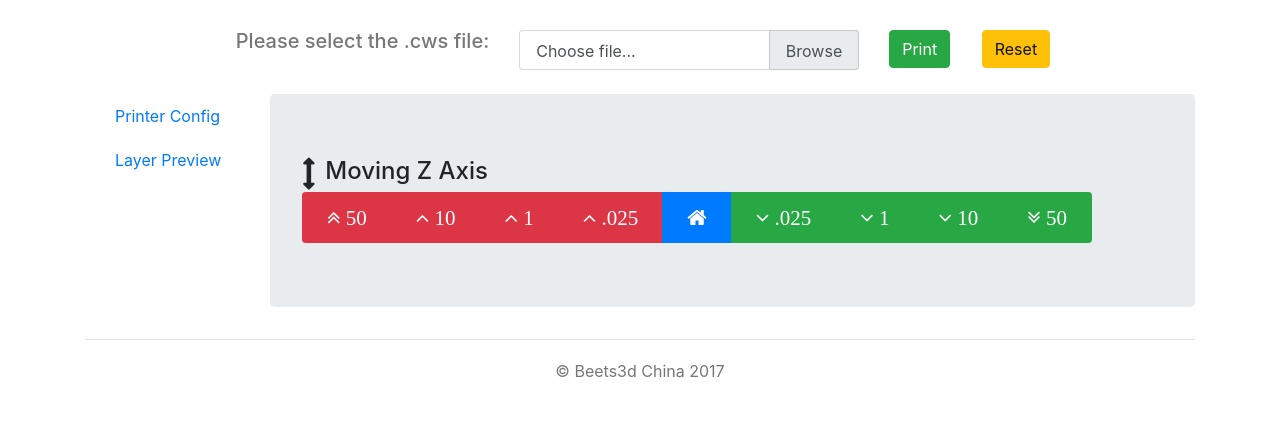
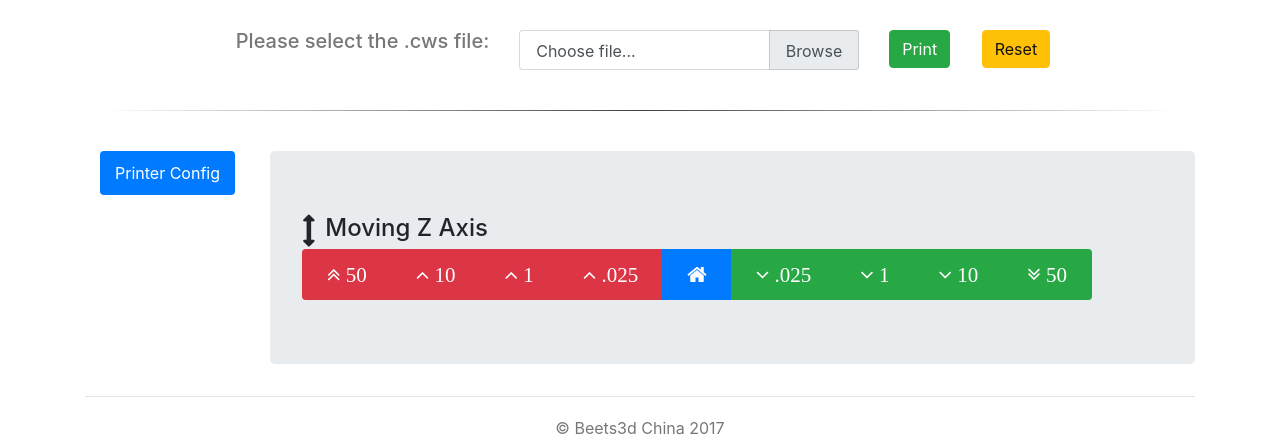
Before and after one commit to abigail830/zSlicer, a Django app: page /print/ in a window 1280 px wide. Shown: the part 81-518 px from the top of the page. Run offline with Django 3.2, Linux system fonts and the light colour scheme; some libraries are stand-ins or nearby versions.

Commit message:
seperate config and preview into different tab

```diff
--- a/static/cwsviewer/css/main.css
+++ b/static/cwsviewer/css/main.css
@@ -75,6 +75,9 @@ left:0px;
         text-decoration: none;
 }
 
-#leftMenu ul li:hover{
-    background-color: @accent_hover;
+
+hr.style-two {
+    border: 0;
+    height: 1px;
+    background-image: linear-gradient(to right, rgba(0, 0, 0, 0), rgba(0, 0, 0, 0.75), rgba(0, 0, 0, 0));
 }
--- a/static/cwsviewer/js/print.js
+++ b/static/cwsviewer/js/print.js
@@ -9,8 +9,9 @@ function do_print_reset(){
     $('#labelBlock').hide();
     $('#pngDisplay').hide();
 
-    $('#Connect').show();
-    $('#Print').hide();
+    $('#Connect').show().addClass('navActive');
+    $('#Print').hide().removeClass('navActive');
+    $('#layerPreviewMenu').hide();
 
     slider.slider( "option", "value",  );
     slider.hide();
@@ -46,23 +47,15 @@ $( "#slider" ).slider({
 $('#leftMenu a').click(function() {
 
     /* hide any previous active nav and remove activeClass, fails quietly if none found*/
-    //$('.active').hide().removeClass('active');
-    $('#leftMenu a').removeClass();
-    $($(this).attr('href')).addClass('active');
+    $('.navActive').hide().removeClass('navActive');
+    $('#leftMenu a').removeClass('active');
 
     /* create ID selector from this link */
     var id = $(this).attr('href') /* or using native script   this.href*/
 
-    if(id=='#Connect'){
-        $('#Connect').show();
-        $('#Print').hide();
-    }else{
-        $('#Connect').hide();
-        $('#Print').show();
-    }
-
     /* show proper item and add active class used to find open element above*/
-    //$(id).show().addClass('active');
+    $(id).show().addClass('navActive');
+    $(this).addClass('active');
 
     return false; /* prevent browser default events for anchor tag */
 
@@ -101,6 +94,8 @@ $("#print_file").on("change", function(evt) {
             slider.show();
             $('#labelBlock').show();
             $('#pngDisplay').show();
+            $('#layerPreviewMenu').show();
+            $('#layerPreviewMenu').click();
 
         });
     }
@@ -118,8 +113,6 @@ $("#print_file").on("change", function(evt) {
 
 function processContent(zip, lines){
     var gcodeName = getGcodeName(zip);
-
-
 
     for(i=0;i<lines.length;i++) {
         var line = lines[i].trim();
--- a/templates/cwsviewer/print.html
+++ b/templates/cwsviewer/print.html
@@ -74,16 +74,18 @@
                 <br/>
             </div>
         </div>
+        <hr class="style-two"/>
+        <br/>
         <div class="row">
             <div class="col-md-2 col-lg-2">
                 <div class="bootstrap-vertical-nav">
                     <div id="leftMenu">
-                        <ul class="nav">
+                        <ul class="nav nav-pills nav-stacked">
                             <li class="nav-item">
-                                <a class="nav-link active" href="#Connect">Printer Config</a>
+                                <a class="nav-link active" href="#Connect" id="printerConfigMenu">Printer Config</a>
                             </li>
                             <li class="nav-item">
-                                <a class="nav-link" href="#Print">Layer Preview</a>
+                                <a class="nav-link" href="#Print" id="layerPreviewMenu">Layer Preview</a>
                             </li>
                         </ul>
                 </div>
@@ -137,8 +139,6 @@
                 </div>
 
                     <div id="Print">
-                        <h3>Print</h3>
-
                         <div id="pngDisplay">
                             <img id="pngImage"/>
                         </div>
```
